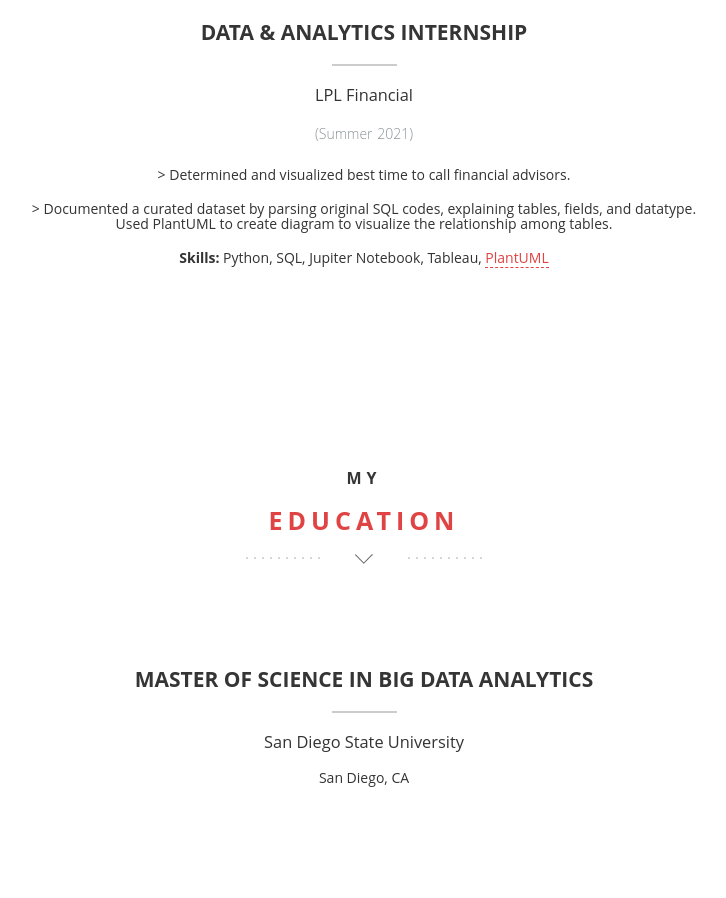
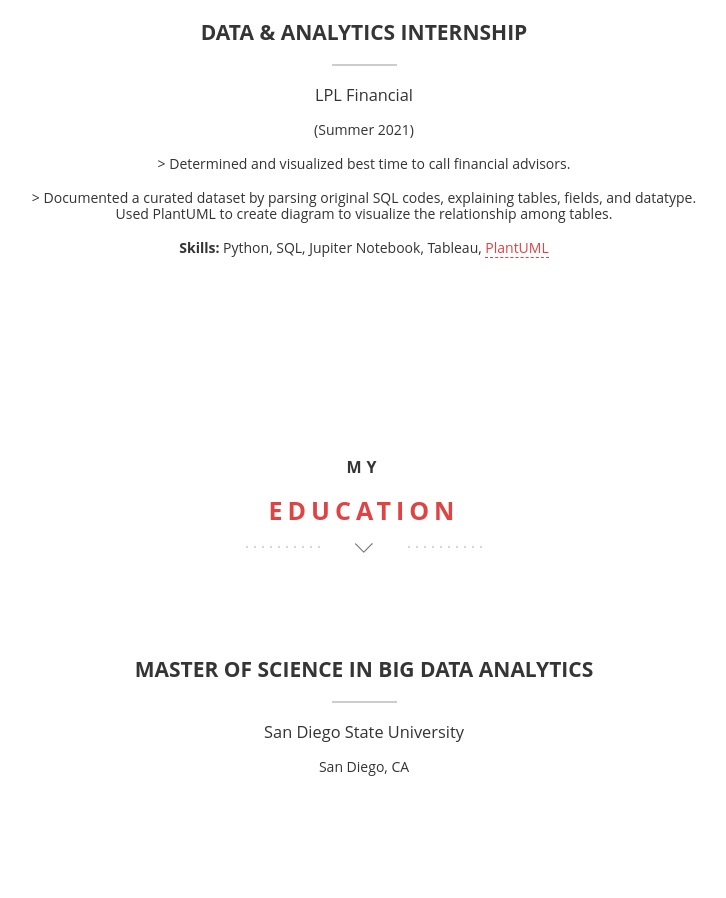
Before and after one commit to huongphamBDA/huongphamBDA.github.io, a plain HTML site: page index.html in a window 1280 px wide. Shown: the part 2180-3078 px from the top of the page, without its empty margins (276-1002 px from the left). Drawn offline with nearby package versions, Linux system fonts and the light colour scheme; some packages are replaced by stand-ins of ours.

Commit message:
minor change

```diff
--- a/index.html
+++ b/index.html
@@ -153,7 +153,7 @@
                   <div class="text-center">
                       <h2>Data & Analytics Internship</h2>
                       <h3>LPL Financial</h3>
-                      <p>(Summer 2021)</p>
+                      <p><h4>(Summer 2021)</h4></p>
                     <p><h4>> Determined and visualized best time to call financial advisors.</h4></p><!-- Description -->
                     <p><h4>> Documented a curated dataset by parsing original SQL codes, explaining tables, fields, and datatype.<br>
                     Used PlantUML to create diagram to visualize the relationship among tables.</h4></p>
```
